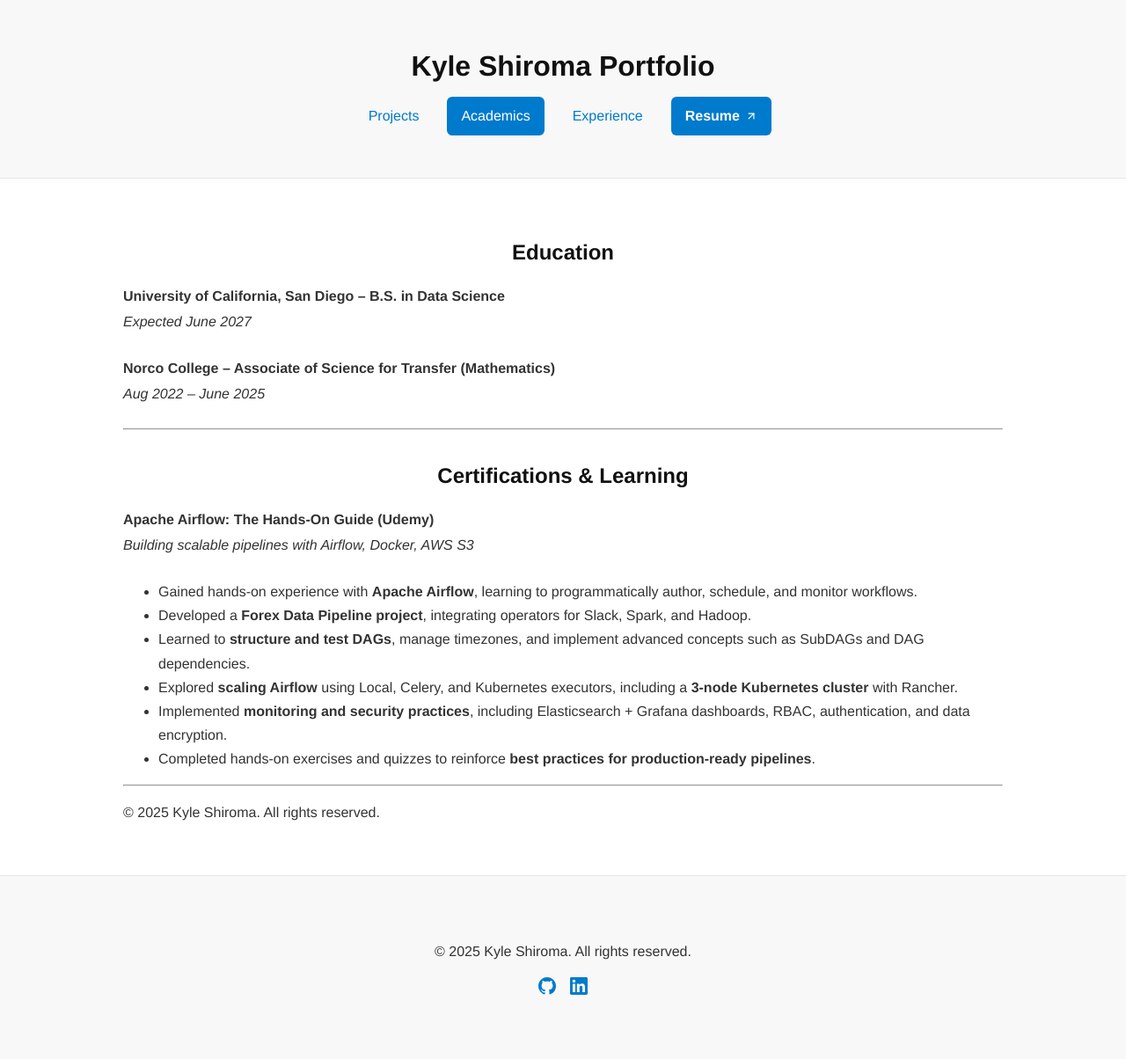
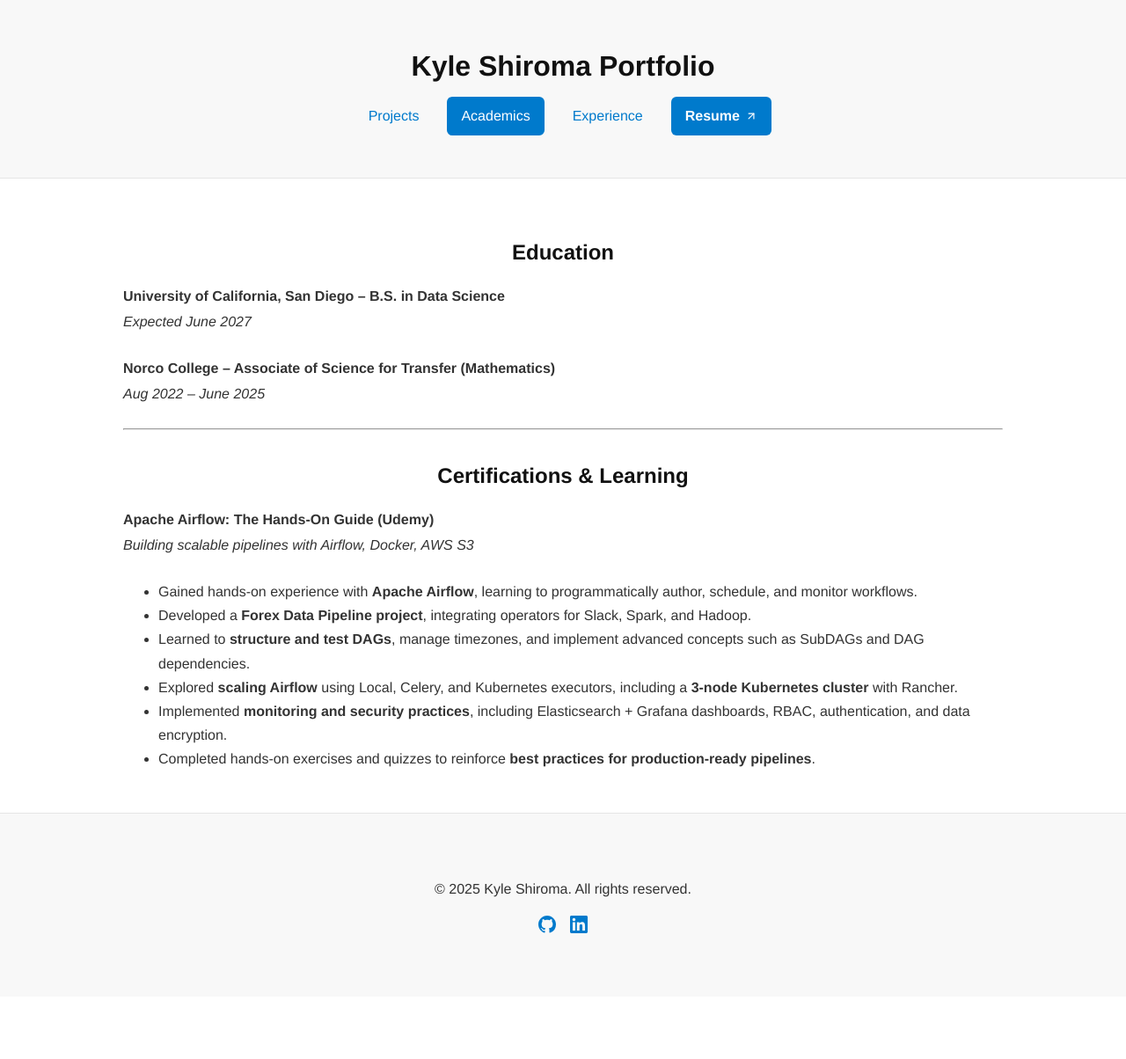
Before and after one commit to k-shiroma-code/k-shiroma-code.github.io, a Jekyll site: the page built from academics.md, in a window 1280 px wide. Shown: the whole page at 88% size. Built offline with Jekyll 4.4.1, drawn with Linux system fonts in a browser that asks for light colours; after the commit the page ends 1133 px from its top, so only the background shows below that.

Commit message:
Update academics.md

```diff
--- a/academics.md
+++ b/academics.md
@@ -25,7 +25,3 @@ permalink: /academics/
 - Explored **scaling Airflow** using Local, Celery, and Kubernetes executors, including a **3-node Kubernetes cluster** with Rancher.
 - Implemented **monitoring and security practices**, including Elasticsearch + Grafana dashboards, RBAC, authentication, and data encryption.
 - Completed hands-on exercises and quizzes to reinforce **best practices for production-ready pipelines**.
-
----
-
-© 2025 Kyle Shiroma. All rights reserved.
```
